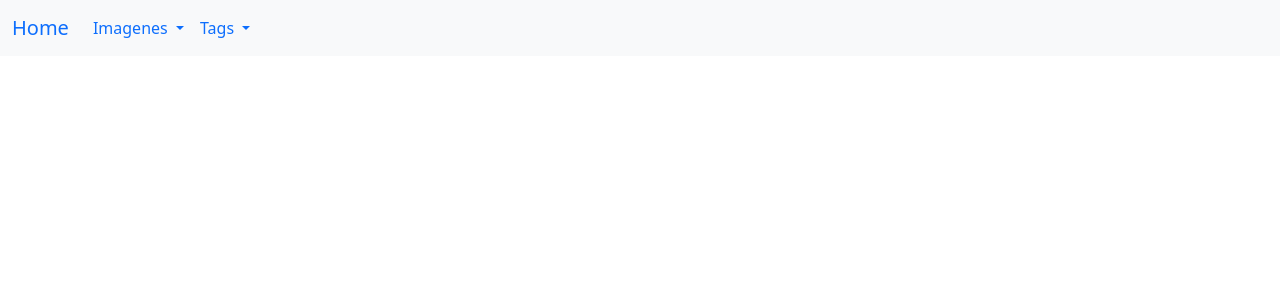
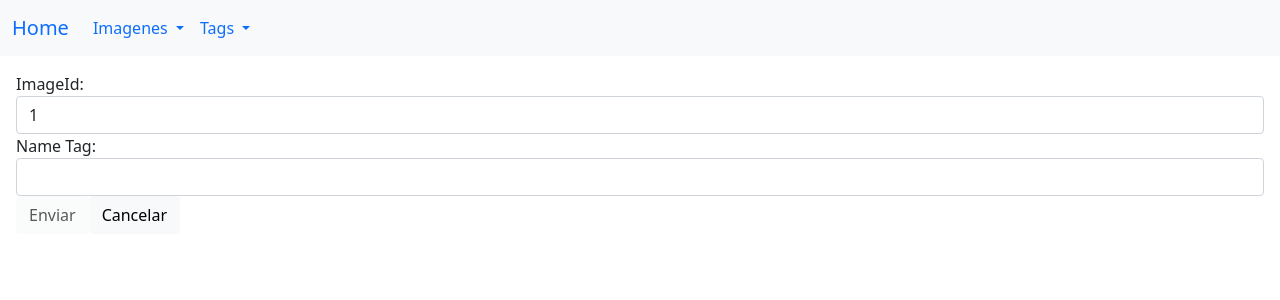
Before and after one commit to Dan-Lit/front-app-image, an Angular app: page /show-all/edit/1 in a window 1280 px wide. Before the commit this address led to /. Shown: the top 300 px of the page. Built offline with nearby package versions, Linux system fonts and the light colour scheme; no server answers.

Commit message:
Clickar la imagen despliega AssignTagcomponent

```diff
--- a/src/app/asign-tag/asign-tag.component.html
+++ b/src/app/asign-tag/asign-tag.component.html
@@ -1,24 +1,30 @@
-<form (ngSubmit)="submit(form)" #form="ngForm">
-
-  ImageID
+<div class="p-3">
+  <form #form="ngForm">
+    <label>ImageId:</label>
     <input type="text"
            id="imageId"
            name="imageId"
            [(ngModel)]="imageId"
            required
-         class="form-control"/>
-  Name Tag
+           class="form-control" />
+    <label>Name Tag:</label>
     <input type="text"
            id="nameTag"
            name="nameTag"
            [(ngModel)]="nameTag"
            required
-         class="form-control"/>
+           class="form-control" />
 
-  <button
-          type="submit"
-          [disabled]="!form.valid">
+    <button type="button"
+            class=" btn btn-light"
+            [disabled]="!form.valid"
+            (click)="submit()">
       Enviar
     </button>
-
+    <button type="button"
+            class="btn btn-light"
+            (click)="cancel()">
+      Cancelar
+    </button>
   </form>
+</div>
--- a/src/app/asign-tag/asign-tag.component.ts
+++ b/src/app/asign-tag/asign-tag.component.ts
@@ -1,5 +1,5 @@
-import { Component, OnInit } from '@angular/core';
-import { NgForm } from '@angular/forms';
+import { Component} from '@angular/core';
+import { ActivatedRoute, Router } from '@angular/router';
 import { ConfigService } from '../services/config.service';
 
 @Component({
@@ -7,21 +7,29 @@ import { ConfigService } from '../services/config.service';
   templateUrl: './asign-tag.component.html',
   styleUrls: ['./asign-tag.component.css']
 })
-export class AsignTagComponent implements OnInit {
+export class AsignTagComponent {
 
   imageId: any;
   nameTag: any;
 
-  constructor(private imageService: ConfigService) {}
+  constructor(private imageService: ConfigService, private route: ActivatedRoute, private router: Router) {}
 
-  ngOnInit(): void {
+  ngAfterContentChecked(): void {
+    const id: string = this.route.snapshot.params['id'];
+    this.imageId = id;
+
   }
 
-  submit(form: NgForm) {
+  cancel() {
+    console.log('cancelado');
+    this.router.navigate(['.'], { relativeTo: this.route.parent });
+  }
+
+  submit() {
+    console.log(this.imageId + ',' + this.nameTag);
+
     this.imageService.AssignTag(this.imageId, this.nameTag)
       .subscribe(data => {
-        console.log(this.imageId);
-        console.log(this.nameTag);
         console.log(data);
       })
   }
--- a/src/app/show-all/show-all.component.html
+++ b/src/app/show-all/show-all.component.html
@@ -1,5 +1,6 @@
+<router-outlet></router-outlet>
 <div class="gallery" *ngFor="let image of data">
-  <a>
+  <a routerLink="edit/{{image.imageId}}">
     <img [src]="this.endpoint + image.imageId + '.jpg'" width="300" height="200">
   </a>
 </div>
--- a/src/app/untagged/untagged.component.css
+++ b/src/app/untagged/untagged.component.css
@@ -3,17 +3,9 @@ div.gallery {
   border: none;
   float: left;
   width: 200px;
-  height: 300px;
 }
 
   div.gallery img {
     width: 100%;
     height: auto;
   }
-
-div.desc {
-  padding: 5px;
-  font-weight: 300;
-  text-align: center;
-  font-family: Verdana, Geneva, Tahoma, sans-serif
-}
--- a/src/app/untagged/untagged.component.html
+++ b/src/app/untagged/untagged.component.html
@@ -1,7 +1,8 @@
-<p>Las siguientes imágenes no tienen ningún tag asociado. </p>
+<p class="p-3">Las siguientes imágenes no tienen ningún tag asociado. </p>
 
+<router-outlet></router-outlet>
 <div class="gallery" *ngFor="let image of data">
-  <a target="_blank" [href]="image.href">
-    <img [src]="this.endpoint + image.imageId + '.jpg'" width="300" height="200">
+  <a routerLink="edit/{{image.imageId}}">
+    <img [src]="this.endpoint + image.imageId + '.jpg'">
   </a>
 </div>
```
Also changed, not shown: src/app/app-routing.module.ts (+10 -2 lines). Lines whose indentation alone changed are shown as unchanged.
